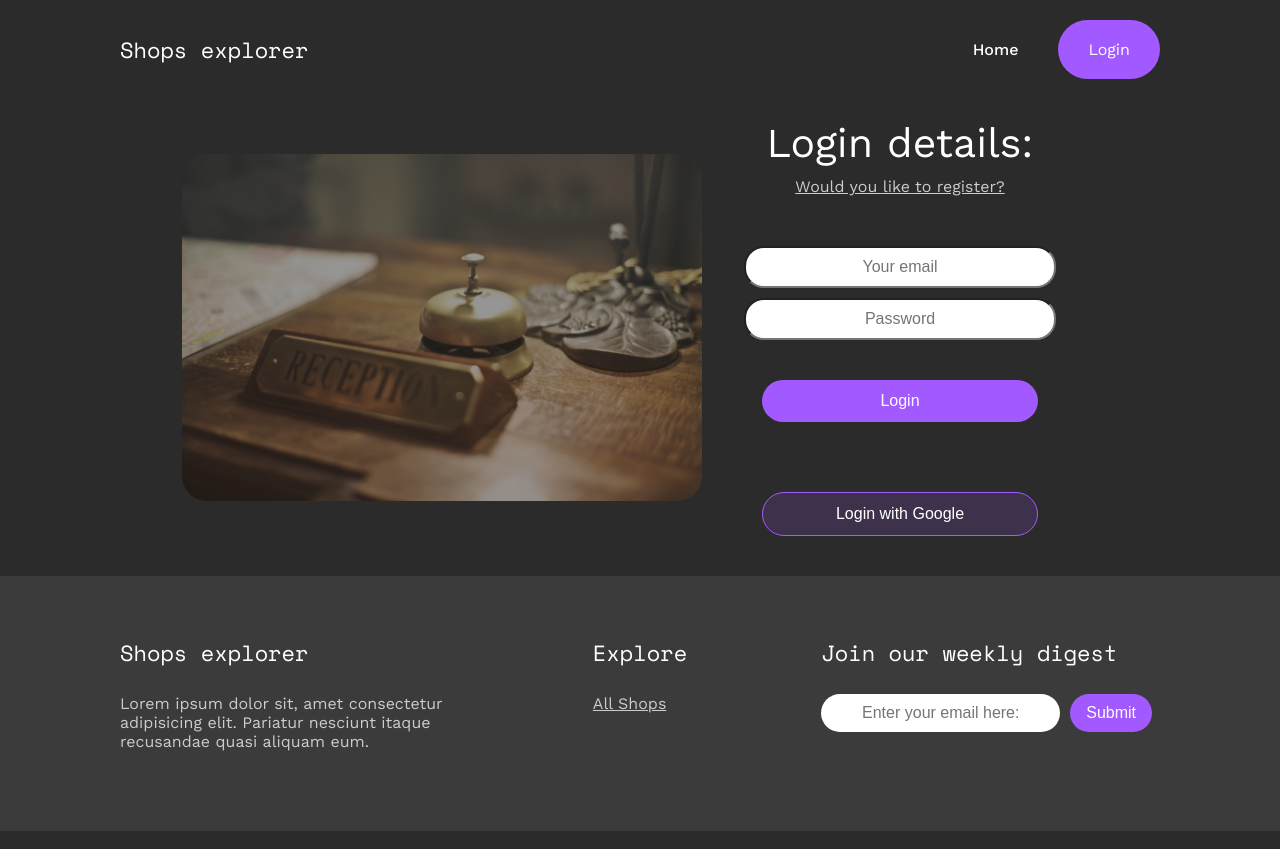
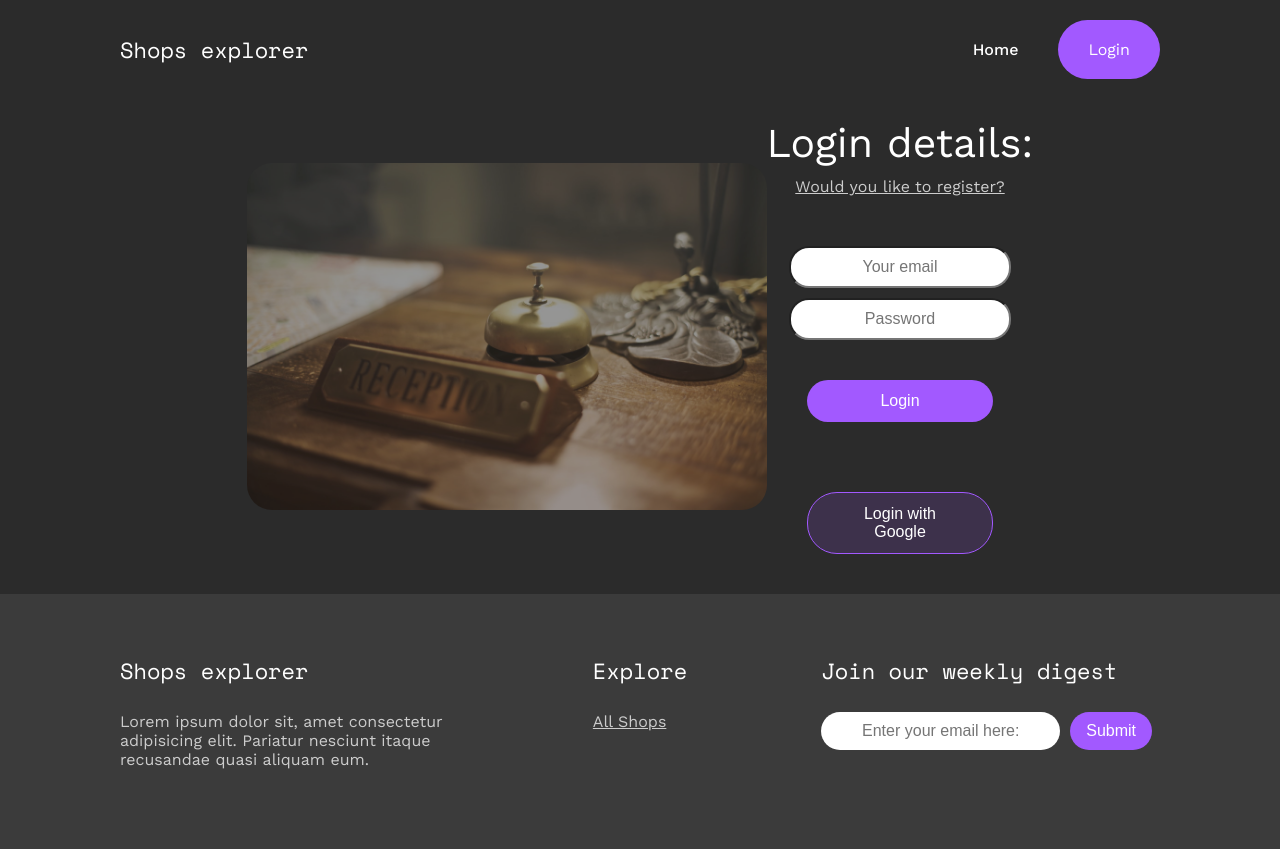
Before and after one commit to VytasPet/React_Firebase_Baigiamasis_Darbas2, a React (Vite) app: page /login in a window 1280 px wide. Built offline with nearby package versions, Linux system fonts and the light colour scheme; no server answers.

Commit message:
no shops text

```diff
--- a/src/forms/LoginForm.jsx
+++ b/src/forms/LoginForm.jsx
@@ -40,10 +40,15 @@ const ErrText = styled.p`
 `;
 
 const HalfPageForm = styled.form`
-  width: 38%;
+  width: 100%;
   display: flex;
   align-items: center;
 
+  flex-direction: column;
+`;
+const AllLogins = styled.div`
+  display: flex;
+  align-items: center;
   flex-direction: column;
 `;
 
@@ -98,6 +103,8 @@ function LoginForm({ onLog }) {
   }
 
   return (
+    <>
+      <AllLogins>
         <HalfPageForm onSubmit={formik.handleSubmit}>
           <LoginTitle>Login details:</LoginTitle>
           <Links to={"/register"}>Would you like to register?</Links>
@@ -106,8 +113,10 @@ function LoginForm({ onLog }) {
           <Input type="password" name="password" id="password" onChange={formik.handleChange} onBlur={formik.handleBlur} value={formik.values.password} placeholder="Password" />
           {formik.errors.password && formik.touched.password && <ErrText>{formik.errors.password}</ErrText>}
           <RegisterButton type="submit">Login</RegisterButton>
+        </HalfPageForm>
         <RegisterWithGoogle onClick={loginWithGmail}>Login with Google</RegisterWithGoogle>
-    </HalfPageForm>
+      </AllLogins>
+    </>
   );
 }
 
--- a/src/pages/ShopsPage.jsx
+++ b/src/pages/ShopsPage.jsx
@@ -26,6 +26,12 @@ const AboutLog = styled.p`
   font-weight: 400;
   margin-bottom: 20px;
 `;
+const NoShops = styled(AboutLog)`
+  margin-top: 30px;
+  font-size: 32px;
+  text-align: center;
+`;
+
 const ShopsSection = styled.div`
   margin-top: 30px;
   margin-bottom: 30px;
@@ -59,9 +65,9 @@ function ShopsPage() {
     <>
       <TitleDiv className="container">
         <PageTitle>Browse World Shops</PageTitle>
-        <AboutLog>You can find shops from all around the world!</AboutLog>
-        {/* {value && shopsWithUid.length < 1 && <AboutLog>No shops at the moment...</AboutLog>} */}
+        {value && shopsWithUid.length > 1 && <AboutLog>You can find shops from all around the world!</AboutLog>}
       </TitleDiv>
+      {value && shopsWithUid.length < 1 && <NoShops>No shops at the moment...</NoShops>}
       <ShopsSection className="container">{value && shopsWithUid.map((shop) => <SingleShopCard key={shop.uid} item={shop} />)}</ShopsSection>
     </>
   );
```
Lines whose indentation alone changed are shown as unchanged.
